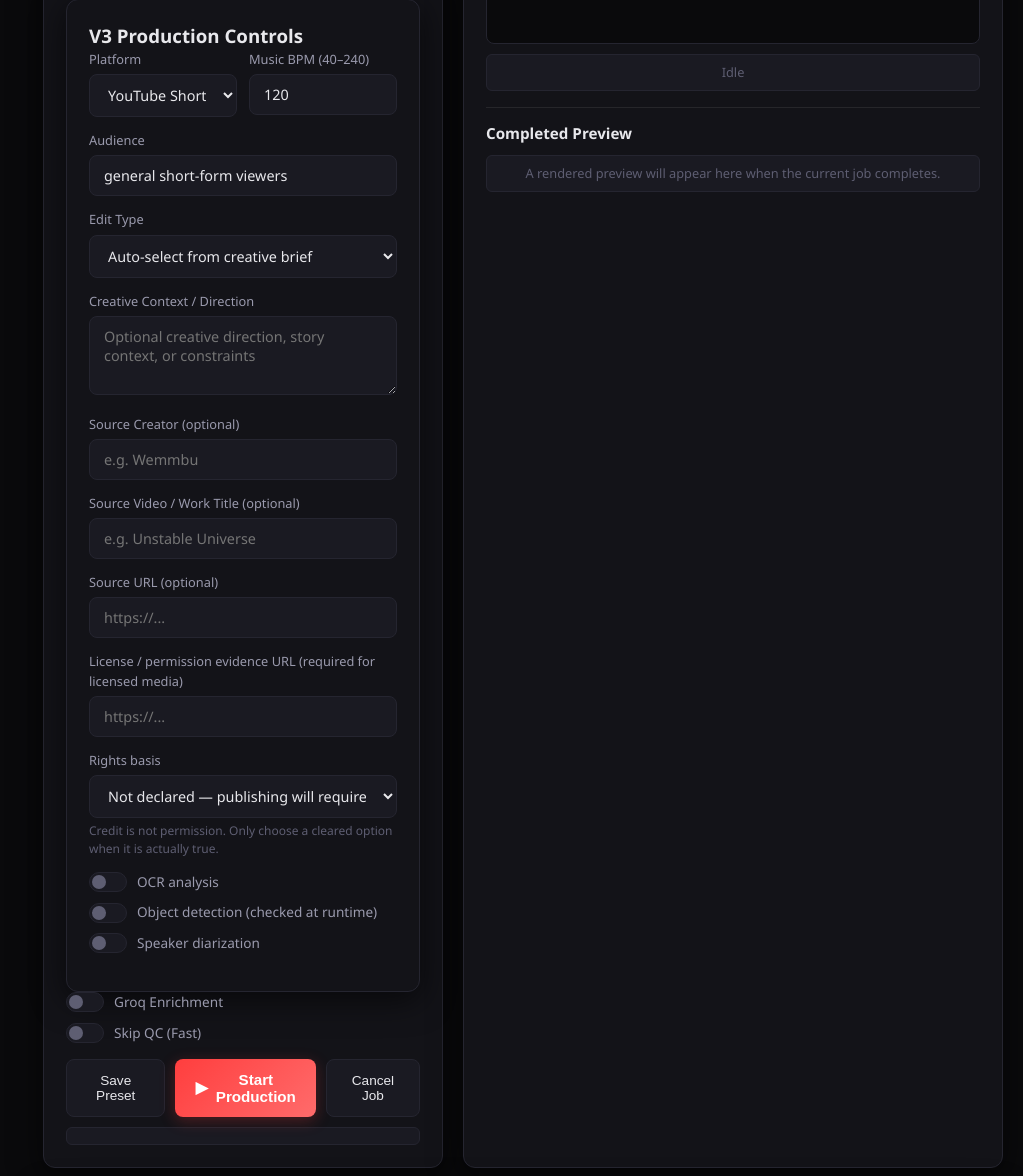
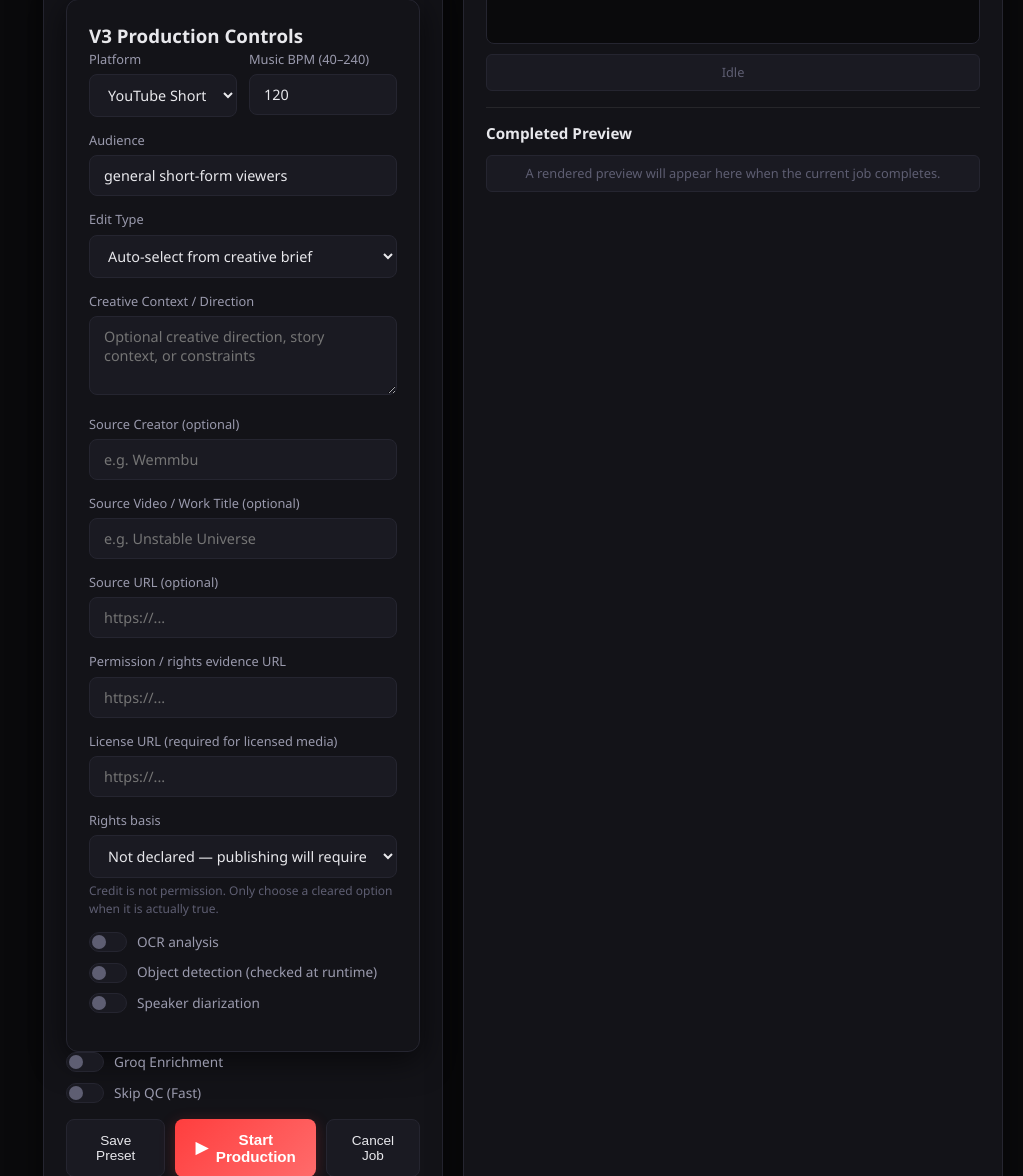
Before and after one commit to kapisam11/edit-factory-v3, a Flask app: page / in a window 1280 px wide. Shown: the part 613-1789 px from the top of the page, without its empty margins (257-1280 px from the left). Run offline with Flask 3, Linux system fonts and the light colour scheme; data that the repository does not hold is empty; parts of the project's set-up code (start-up, migrations or seed data) failed here and were passed over; some libraries are stand-ins or nearby versions.

Commit message:
feat: add dedicated rights-evidence URL to dashboard

```diff
--- a/02-WEB-FILES/templates/index.html
+++ b/02-WEB-FILES/templates/index.html
@@ -122,7 +122,11 @@
                                     <input type="url" id="source_url" name="source_url" maxlength="1000" placeholder="https://...">
                                 </div>
                                 <div class="form-group">
-                                    <label for="license_url">License / permission evidence URL (required for licensed media)</label>
+                                    <label for="rights_evidence_url">Permission / rights evidence URL</label>
+                                    <input type="url" id="rights_evidence_url" name="rights_evidence_url" maxlength="1000" placeholder="https://...">
+                                </div>
+                                <div class="form-group">
+                                    <label for="license_url">License URL (required for licensed media)</label>
                                     <input type="url" id="license_url" name="license_url" maxlength="1000" placeholder="https://...">
                                 </div>
                                 <div class="form-group">
```
